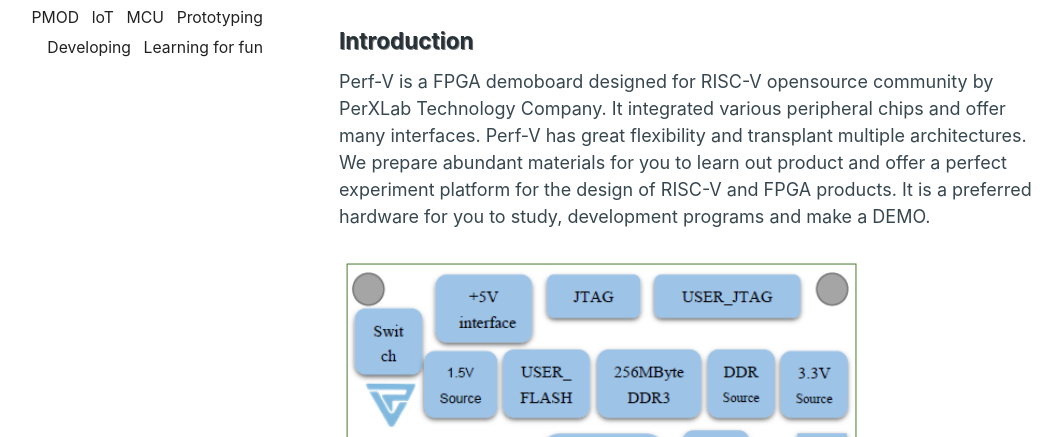
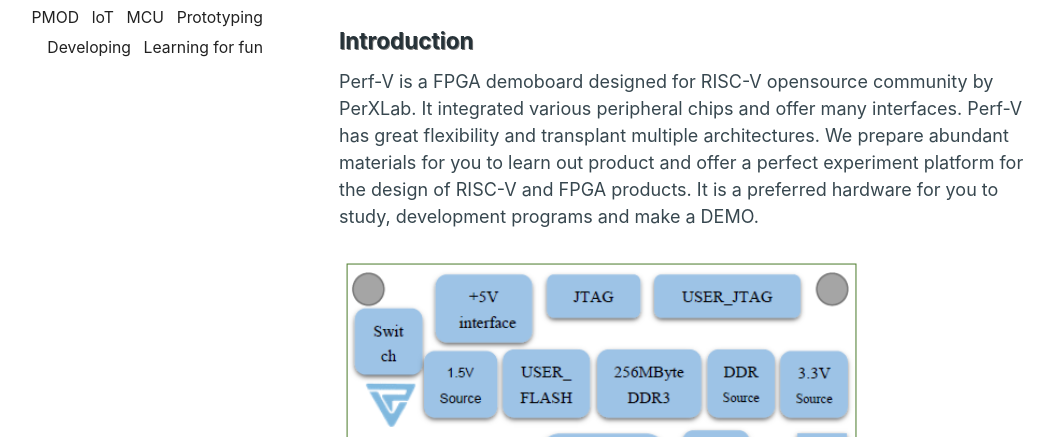
Before and after one commit to wangkeke9/perf-v, a plain HTML site: page index.html in a window 1280 px wide. Shown: the part 363-800 px from the top of the page, without its empty margins (17-1079 px from the left). Drawn offline with Linux system fonts and the light colour scheme.

Commit message:
Update index.html

```diff
--- a/index.html
+++ b/index.html
@@ -156,7 +156,7 @@
 
   <div class="sep-before">
  		<h5 style="text-shadow:1px 1px #777;">Introduction</h5>
-	  <p>Perf-V is a FPGA demoboard designed for RISC-V opensource community by PerXLab Technology Company. It integrated various peripheral chips and offer many interfaces. Perf-V has great flexibility and transplant multiple architectures. We prepare abundant materials for you to learn out product and offer a perfect experiment platform for the design of RISC-V and FPGA products. It is a preferred hardware for you to study, development programs and make a DEMO.</p>
+	  <p>Perf-V is a FPGA demoboard designed for RISC-V opensource community by PerXLab. It integrated various peripheral chips and offer many interfaces. Perf-V has great flexibility and transplant multiple architectures. We prepare abundant materials for you to learn out product and offer a perfect experiment platform for the design of RISC-V and FPGA products. It is a preferred hardware for you to study, development programs and make a DEMO.</p>
 
 	  <img src="image/board2.png" width="75%">
 	  	  <h5 style="margin-top: 20px;margin-bottom: 30px; text-shadow:1px 1px #777;">Main Chips</h5>
```
